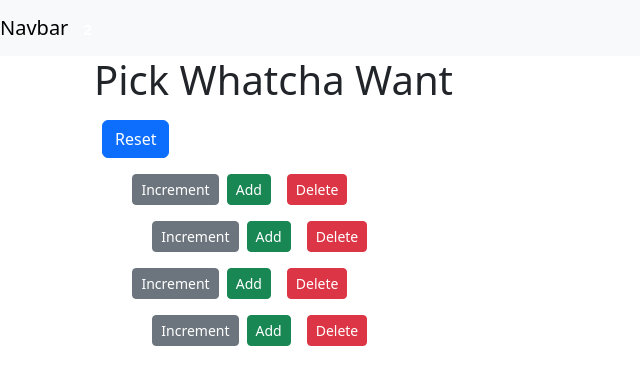
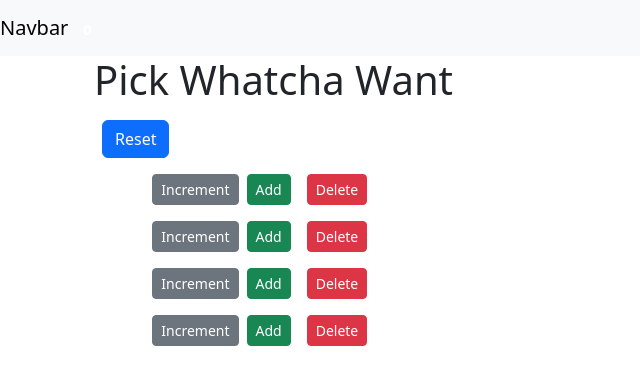
Before and after one commit to noahtech90/React, a React (Create React App) app in the folder js/react-app/: page / in a window 1280 px wide. Shown: the top 384 px of the page, without its empty margins (0-640 px from the left). Built offline with nearby package versions, Linux system fonts and the light colour scheme.

Commit message:
value change

```diff
--- a/js/react-app/src/App.js
+++ b/js/react-app/src/App.js
@@ -6,9 +6,9 @@ import React, { Component } from 'react';
 class App extends Component {
   state = {
     counters: [
-        { id: 1, value: 4},
+        { id: 1, value: 0},
         { id: 2, value: 0},
-        { id: 3, value: 1},
+        { id: 3, value: 0},
         { id: 4, value: 0}
     ]
   }
@@ -29,7 +29,7 @@ handleDelete = (counterId) => {
 handleAdd = () => {
     const counters  = [...this.state.counters];
     let newObj = {}
-    newObj['id'] =  counters.length + 1
+    newObj['id'] =  counters[counters.length - 1].id + 1
     newObj['value'] = 0
     counters.push(newObj)
     this.setState({counters})
```
